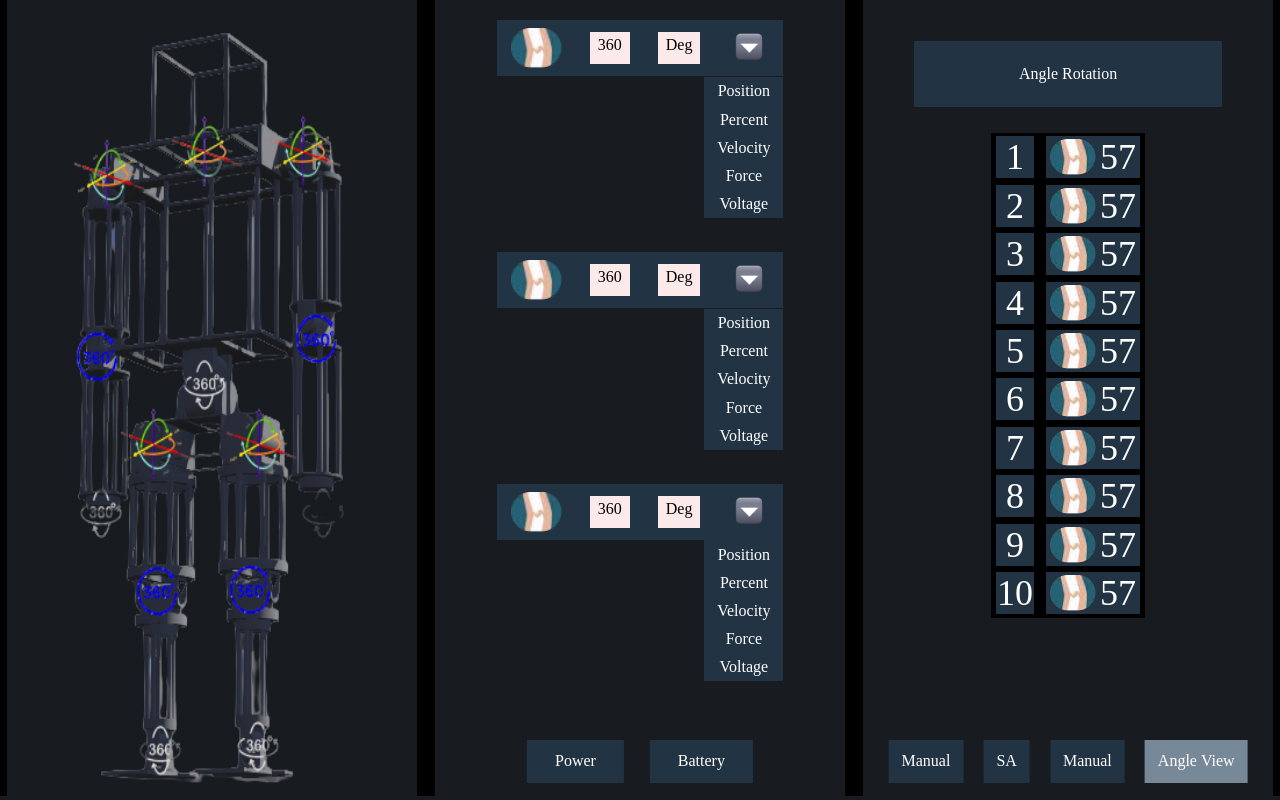
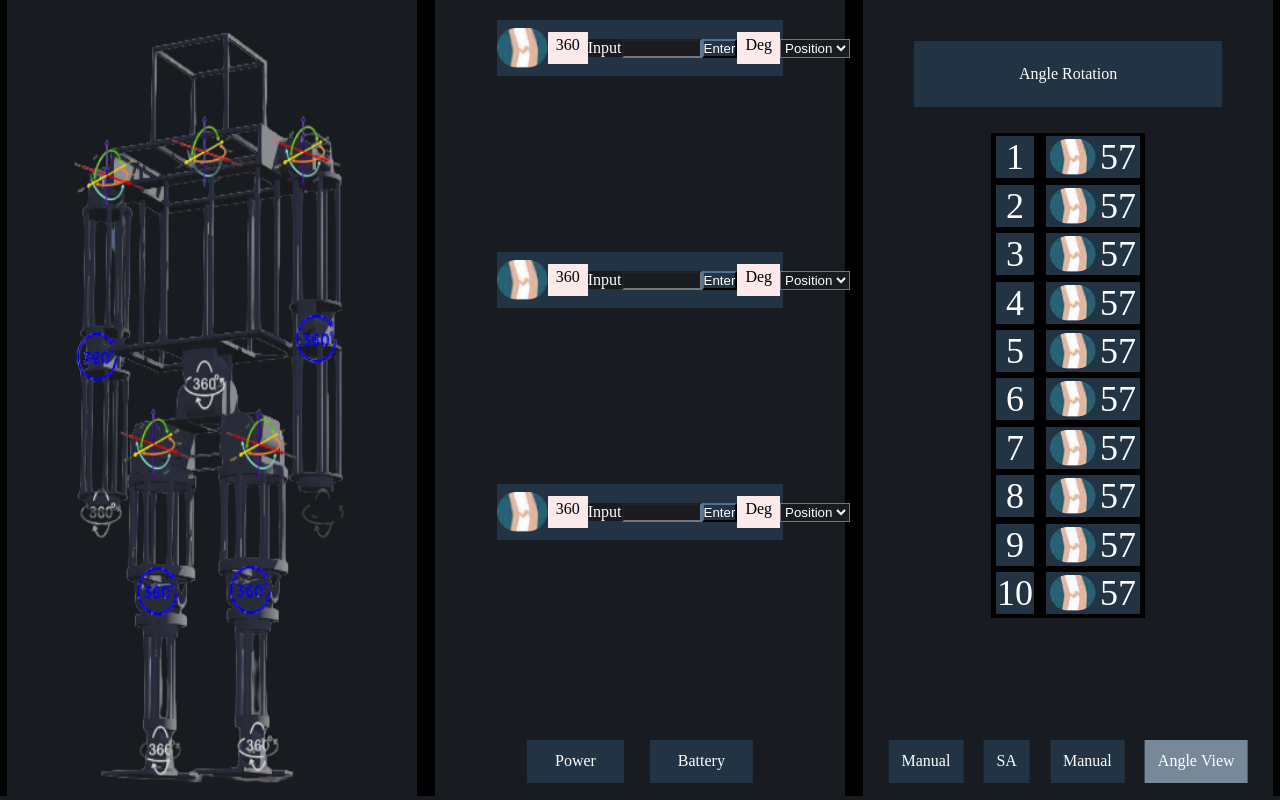
Before and after one commit to PotentiaRobotics/robot-gui, a plain HTML site: page bare/index.html in a window 1280 px wide. Drawn offline with Linux system fonts and the light colour scheme.

Commit message:
added dropdown and textboxes

```diff
--- a/bare/index.html
+++ b/bare/index.html
@@ -18,42 +18,55 @@
                     <div class="dropdown d1">
                         <img src="img-knee.png" class="img-part" />
                         <p class="measure">360</p>
+                        <label for="fname">Input</label>
+
+                        <input class="inputbox" type="text" id="fname" name="fname">
+                        <button class="button">Enter</button>
                         <p class="units">Deg</p>
-                        <img src="drop-img.png" class="img-part img-dd" />
+                        <select name="input" id="unit">
+                            <option value="Position">Position</option>
+                            <option value="Percent">Percent</option>
+                            <option value="Velocity">Velocity</option>
+                            <option value="Voltage">Voltage</option>
+                            <option value="Force">Force</option>
+                          </select>
+
                     </div>
-                    <div class="dddown1">
-                        <a class="delement" href="#">Position</>
-                        <a class="delement" href="#">Percent</a>
-                        <a class="delement" href="#">Velocity</a>
-                        <a class="delement" href="#">Force</p>
-                        <a class="delement" href="#">Voltage</a>
-                    </div>
+
                     <div class="dropdown d2">
                         <img src="img-knee.png" class="img-part" />
                         <p class="measure">360</p>
+                        <label for="fname">Input</label>
+
+                        <input class="inputbox" type="text" id="fname" name="fname">
+                        <button class="button">Enter</button>
                         <p class="units">Deg</p>
-                        <img src="drop-img.png" class="img-part img-dd" />
+                        <select name="input" id="unit">
+                            <option value="Position">Position</option>
+                            <option value="Percent">Percent</option>
+                            <option value="Velocity">Velocity</option>
+                            <option value="Voltage">Voltage</option>
+                            <option value="Force">Force</option>
+                          </select>
                     </div>
-                    <div class="dddown2">
-                        <a class="delement" href="#">Position</>
-                        <a class="delement" href="#">Percent</a>
-                        <a class="delement" href="#">Velocity</a>
-                        <a class="delement" href="#">Force</p>
-                        <a class="delement" href="#">Voltage</a>
-                    </div>
+
                     <div class="dropdown d3">
                         <img src="img-knee.png" class="img-part" />
                         <p class="measure">360</p>
+                        <label for="fname">Input</label>
+
+                        <input class="inputbox" type="text" id="fname" name="fname">
+                        <button class="button">Enter</button>
                         <p class="units">Deg</p>
-                        <img src="drop-img.png" class="img-part img-dd" />
+                        <select name="input" id="unit">
+                            <option value="Position">Position</option>
+                            <option value="Percent">Percent</option>
+                            <option value="Velocity">Velocity</option>
+                            <option value="Voltage">Voltage</option>
+                            <option value="Force">Force</option>
+                          </select>
                     </div>
-                    <div class="dddown3">
-                        <a class="delement" href="#">Position</>
-                        <a class="delement" href="#">Percent</a>
-                        <a class="delement" href="#">Velocity</a>
-                        <a class="delement" href="#">Force</p>
-                        <a class="delement" href="#">Voltage</a>
-                    </div>
+
 
                 </div>
 
--- a/bare/style.css
+++ b/bare/style.css
@@ -9,6 +9,10 @@
     padding-bottom: 1vw;
     padding-left: 2.2vw;
     padding-right: 2.2vw;
+}
+.button {
+    background-color: #223344;
+    border-color: #223344;
 }
 
 .panel2-btns {
@@ -80,6 +84,9 @@
 .img-part {
     background-color: #223344;
     height: 5vh;
+}
+.inputbox {
+    width: 80px;
 }
 
 .measure {
```
